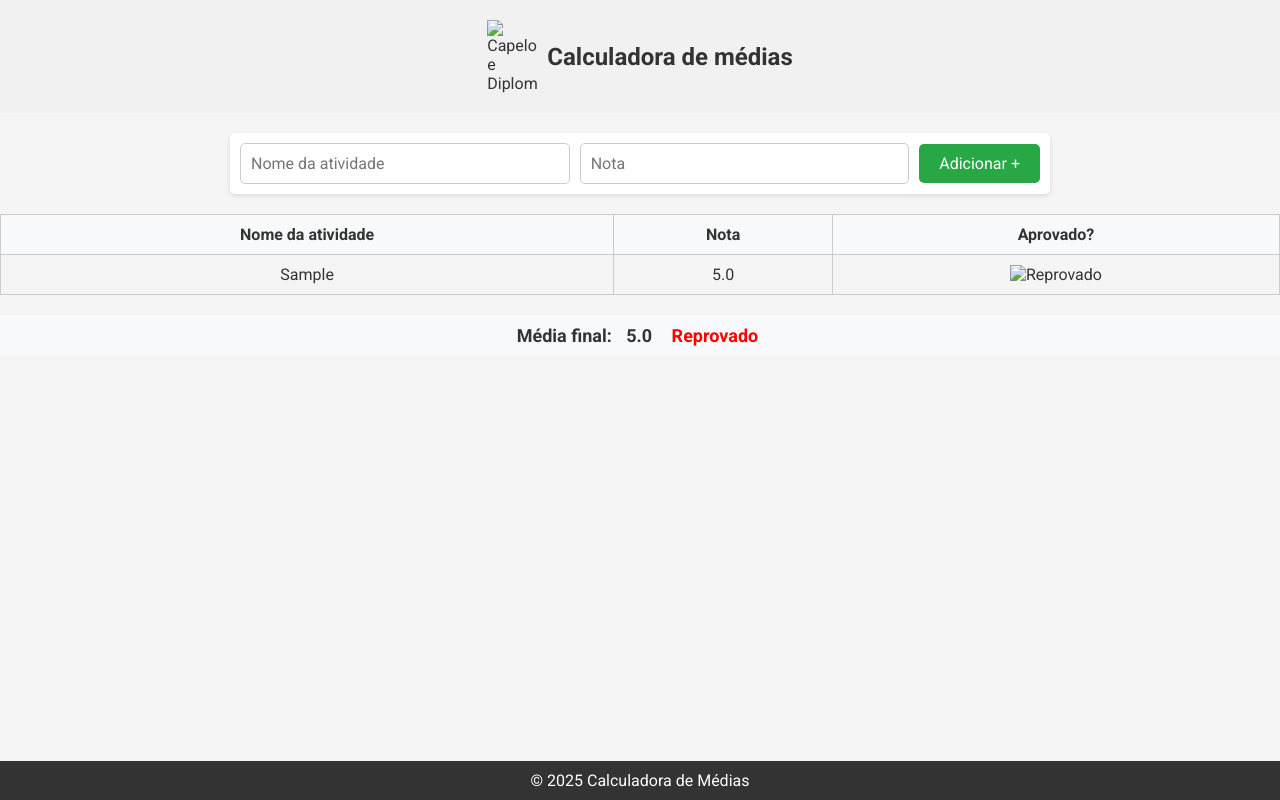
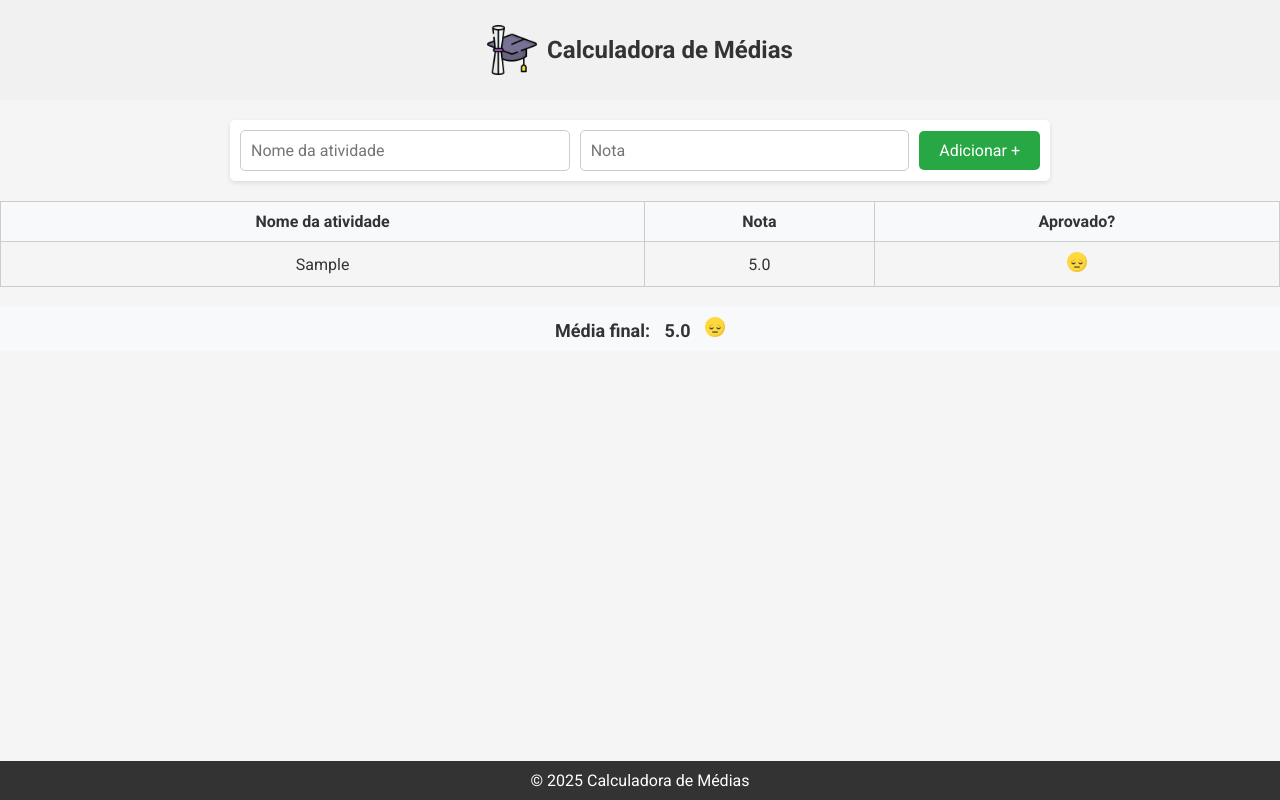
Before and after one commit to Peobadaro/projeto2-calculadora-medias, a plain HTML site: page index.html in a window 1280 px wide. Both pictures are taken after typing "Sample", "5" into the empty fields and a click on the button "Adicionar +". Drawn offline with Linux system fonts and the light colour scheme; files that its build step writes are made by us from their sources.

Commit message:
Move arquivos para a raiz do projeto e atualiza index.html

```diff
--- a/images/index.html
+++ /dev/null
@@ -1,96 +0,0 @@
-<!DOCTYPE html>
-<html lang="pt-br">
-    <head>
-        <meta charset="UTF-8">
-        <meta name="viewport" content="width=device-width, initial-scale=1.0">
-        <title>Calculadora de Médias</title>
-        <link href="https://fonts.googleapis.com/css2?family=Roboto:wght@400;700&display=swap" rel="stylesheet">
-        <link rel="stylesheet" href="style.css">
-      </head>
-
-
-<body>
-  <header>
-    <img src="logo.png" alt="Capelo e Diploma" id="logo">
-    <h1>Calculadora de médias</h1>
-  </header>
-
-  <main>
-    <form id="form-calculadora">
-      <input type="text" id="atividade" placeholder="Nome da atividade" required>
-      <input type="number" id="nota" placeholder="Nota" min="0" max="10" required>
-      <button type="button" id="btn-adicionar">Adicionar +</button>
-    </form>
-
-    <table>
-      <thead>
-        <tr>
-          <th>Nome da atividade</th>
-          <th>Nota</th>
-          <th>Aprovado?</th>
-        </tr>
-      </thead>
-      <tbody id="tabela-corpo">
-      </tbody>
-    </table>
-
-    <div id="media-final-container">
-      <span>Média final:</span>
-      <span id="media-final">---</span>
-      <span id="aprovado-final">---</span>
-    </div>
-  </main>
-
-  <footer>
-    &copy; 2025 Calculadora de Médias
-  </footer>
-
-  <script>
-    const atividadeInput = document.querySelector("#atividade");
-    const notaInput = document.querySelector("#nota");
-    const adicionarBtn = document.querySelector("#btn-adicionar");
-    const tabelaCorpo = document.querySelector("#tabela-corpo");
-    const mediaFinal = document.querySelector("#media-final");
-    const aprovadoFinal = document.querySelector("#aprovado-final");
-
-    let notas = [];
-
-    adicionarBtn.addEventListener("click", () => {
-      const atividade = atividadeInput.value.trim();
-      const nota = parseFloat(notaInput.value.trim());
-
-      if (atividade === "" || isNaN(nota) || nota < 0 || nota > 10) {
-        alert("O valor deve ser entre 0 e 10.");
-        return;
-      }
-
-      const novaLinha = document.createElement("tr");
-      novaLinha.innerHTML = `
-        <td>${atividade}</td>
-        <td>${nota.toFixed(1)}</td>
-        <td>${nota >= 7 ? '<img src="aprovado.png" alt="Emoji Festejando" style="width: 20px;">' : '<img src="reprovado.png" alt="Reprovado" style="width: 20px;">'}</td>
-      `;
-      tabelaCorpo.appendChild(novaLinha);
-
-      notas.push(nota);
-      atividadeInput.value = "";
-      notaInput.value = "";
-      calcularMedia();
-    });
-
-    function calcularMedia() {
-      if (notas.length === 0) {
-        mediaFinal.textContent = "---";
-        aprovadoFinal.textContent = "---";
-        return;
-      }
-
-      const soma = notas.reduce((total, nota) => total + nota, 0);
-      const media = soma / notas.length;
-
-      mediaFinal.textContent = media.toFixed(1);
-      aprovadoFinal.innerHTML = media >= 7 ? '<span style="color: green;">Aprovado</span>' : '<span style="color: red;">Reprovado</span>';
-    }
-  </script>
-</body>
-</html>
--- a/index.html
+++ b/index.html
@@ -6,13 +6,12 @@
     <title>Calculadora de Médias</title>
     <link href="https://fonts.googleapis.com/css2?family=Roboto:wght@400;700&display=swap" rel="stylesheet">
     <link rel="stylesheet" href="style.css">
+    <script src="js.js" defer></script>
 </head>
-
-
 <body>
     <header>
-    <img src="logo.png" alt="Capelo e Diploma" id="logo">
-    <h1>Calculadora de médias</h1>
+        <img src="images/logo.png" alt="Capelo e Diploma" id="logo">
+        <h1>Calculadora de Médias</h1>
     </header>
 
     <main>
@@ -44,53 +43,5 @@
     <footer>
         &copy; 2025 Calculadora de Médias
     </footer>
-
-  <script>
-    const atividadeInput = document.querySelector("#atividade");
-    const notaInput = document.querySelector("#nota");
-    const adicionarBtn = document.querySelector("#btn-adicionar");
-    const tabelaCorpo = document.querySelector("#tabela-corpo");
-    const mediaFinal = document.querySelector("#media-final");
-    const aprovadoFinal = document.querySelector("#aprovado-final");
-
-    let notas = [];
-
-    adicionarBtn.addEventListener("click", () => {
-      const atividade = atividadeInput.value.trim();
-      const nota = parseFloat(notaInput.value.trim());
-
-      if (atividade === "" || isNaN(nota) || nota < 0 || nota > 10) {
-        alert("O valor deve ser entre 0 e 10.");
-        return;
-      }
-
-      const novaLinha = document.createElement("tr");
-      novaLinha.innerHTML = `
-        <td>${atividade}</td>
-        <td>${nota.toFixed(1)}</td>
-        <td>${nota >= 7 ? '<img src="aprovado.png" alt="Emoji Festejando" style="width: 20px;">' : '<img src="reprovado.png" alt="Reprovado" style="width: 20px;">'}</td>
-      `;
-      tabelaCorpo.appendChild(novaLinha);
-
-      notas.push(nota);
-      atividadeInput.value = "";
-      notaInput.value = "";
-      calcularMedia();
-    });
-
-    function calcularMedia() {
-      if (notas.length === 0) {
-        mediaFinal.textContent = "---";
-        aprovadoFinal.textContent = "---";
-        return;
-      }
-
-      const soma = notas.reduce((total, nota) => total + nota, 0);
-      const media = soma / notas.length;
-
-      mediaFinal.textContent = media.toFixed(1);
-      aprovadoFinal.innerHTML = media >= 7 ? '<span style="color: green;">Aprovado</span>' : '<span style="color: red;">Reprovado</span>';
-    }
-  </script>
 </body>
 </html>
--- /dev/null
+++ b/js.js
@@ -0,0 +1,60 @@
+// Seletores de elementos no DOM
+const atividadeInput = document.querySelector("#atividade");
+const notaInput = document.querySelector("#nota");
+const adicionarBtn = document.querySelector("#btn-adicionar");
+const tabelaCorpo = document.querySelector("#tabela-corpo");
+const mediaFinal = document.querySelector("#media-final");
+const aprovadoFinal = document.querySelector("#aprovado-final");
+
+let notas = [];
+
+// Evento para adicionar uma nova atividade
+adicionarBtn.addEventListener("click", () => {
+  const atividade = atividadeInput.value.trim();
+  const nota = parseFloat(notaInput.value.trim());
+
+  // Validação para entradas
+  if (atividade === "" || isNaN(nota) || nota < 0 || nota > 10) {
+    alert("O valor deve ser entre 0 e 10.");
+    return;
+  }
+
+  // Criação de uma nova linha na tabela
+  const novaLinha = document.createElement("tr");
+  novaLinha.innerHTML = `
+    <td>${atividade}</td>
+    <td>${nota.toFixed(1)}</td>
+    <td>${
+      nota >= 7
+        ? '<img src="images/aprovado.png" alt="Aprovado" style="width: 20px;">'
+        : '<img src="images/reprovado.png" alt="Reprovado" style="width: 20px;">'
+    }</td>
+  `;
+  tabelaCorpo.appendChild(novaLinha);
+
+  // Adicionar a nota ao array e limpar os campos de entrada
+  notas.push(nota);
+  atividadeInput.value = "";
+  notaInput.value = "";
+  calcularMedia();
+});
+
+// Função para calcular a média final
+function calcularMedia() {
+  if (notas.length === 0) {
+    mediaFinal.textContent = "---";
+    aprovadoFinal.textContent = "---";
+    return;
+  }
+
+  // Cálculo da média
+  const soma = notas.reduce((total, nota) => total + nota, 0);
+  const media = soma / notas.length;
+
+  // Atualização do estado de aprovação e exibição da média
+  mediaFinal.textContent = media.toFixed(1);
+  aprovadoFinal.innerHTML =
+    media >= 7
+      ? '<img src="images/aprovado.png" alt="Aprovado" style="width: 20px;">'
+      : '<img src="images/reprovado.png" alt="Reprovado" style="width: 20px;">';
+}
```
Also changed, not shown: images/js.js (deleted, +0 -49 lines), style.css (renamed from images/style.css). Lines whose indentation alone changed are shown as unchanged.
